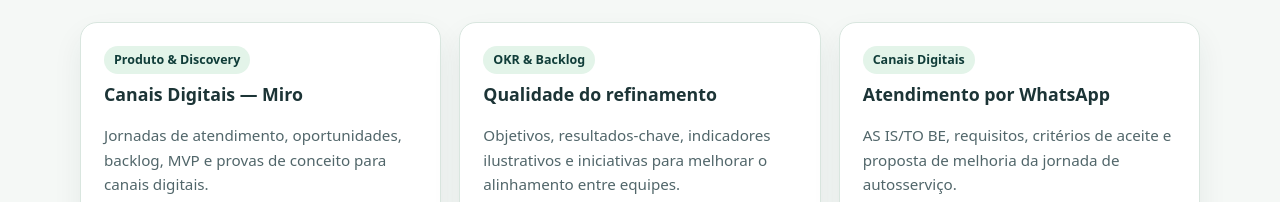
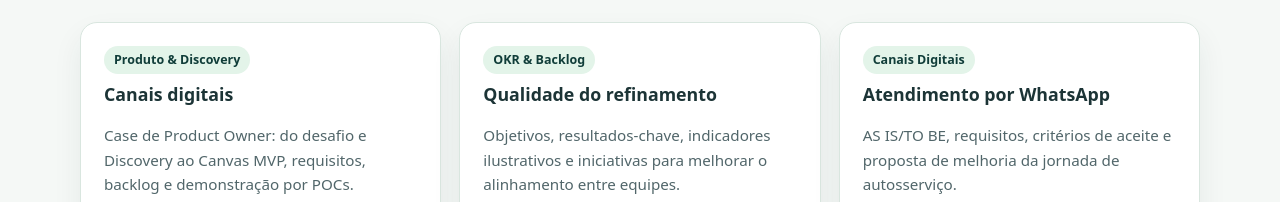
Before and after one commit to BertaT2C/BertaT2C.github.io, a plain HTML site: page index.html in a window 1280 px wide. Shown: the part 737-939 px from the top of the page. Drawn offline with Linux system fonts and the light colour scheme.

Commit message:
Atualizar cartão Canais digitais para refletir estudo do desafio à POC

```diff
--- a/index.html
+++ b/index.html
@@ -91,8 +91,8 @@
         <div class="cards">
           <article class="card">
             <span class="tag">Produto &amp; Discovery</span>
-            <h3>Canais Digitais — Miro</h3>
-            <p>Jornadas de atendimento, oportunidades, backlog, MVP e provas de conceito para canais digitais.</p>
+            <h3>Canais digitais</h3>
+            <p>Case de Product Owner: do desafio e Discovery ao Canvas MVP, requisitos, backlog e demonstração por POCs.</p>
             <div class="card-actions"><a class="repo-link" href="https://github.com/BertaT2C/Projeto_Miro_CanaisDigitais" target="_blank" rel="noopener noreferrer">Conhecer projeto ↗</a><a class="summary-link" href="canais-digitais.html">Ver página no portfólio →</a></div>
           </article>
           <article class="card">
```
